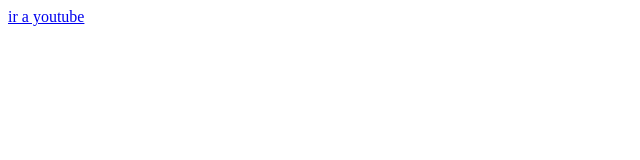
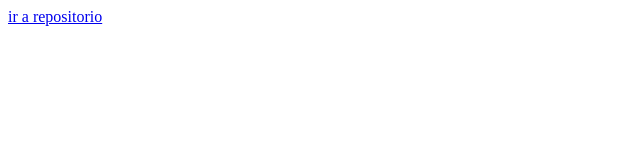
Before and after one commit to OscarArteaga/prueba-seccion1D, a plain HTML site: page index.html in a window 1280 px wide. Shown: the full height of the page, 0-640 px from the left. Drawn offline with Linux system fonts and the light colour scheme.

Commit message:
un cambio

```diff
--- a/index.html
+++ b/index.html
@@ -6,6 +6,6 @@
     <title>Pagina de Oscar</title>
 </head>
 <body>
-   <a href="https://www.youtube.com">ir a youtube</a>
+   <a href="https://www.github.com/OscarArteaga">ir a repositorio</a>
 </body>
 </html>
```
